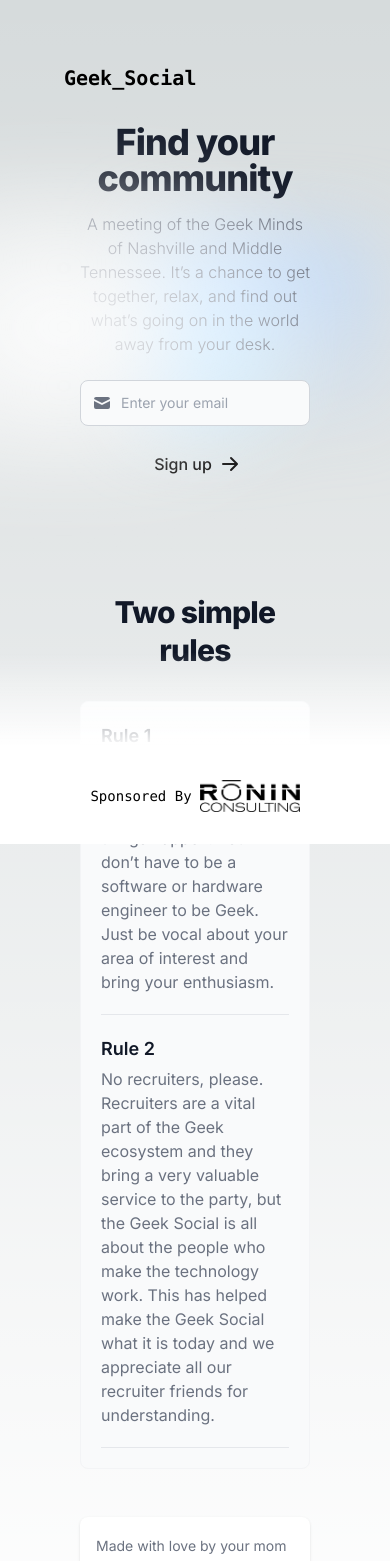
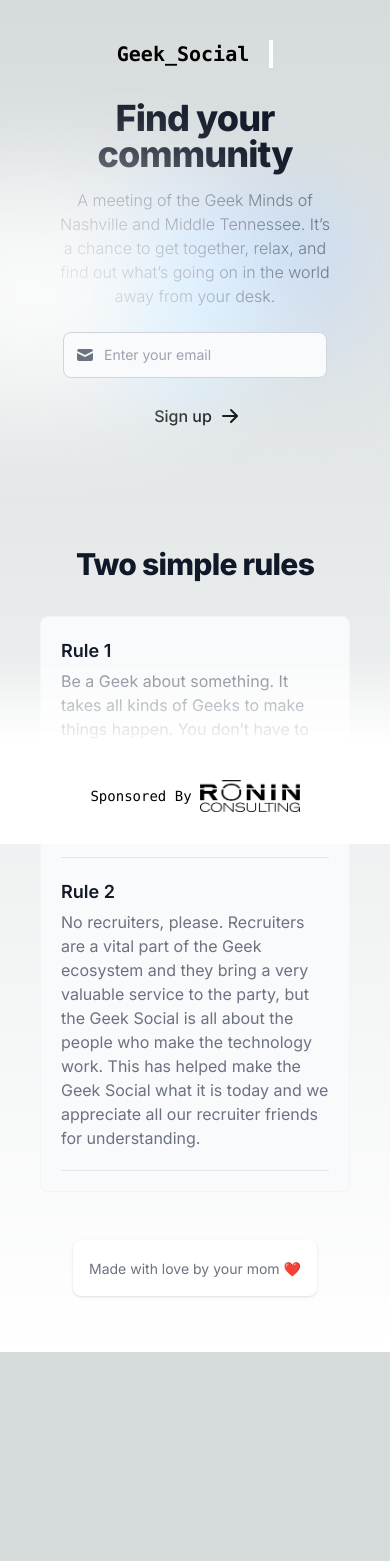
Before and after one commit to blakeccross/geek-social, a Next.js app: page / in a window 390 px wide. Shown: the top 1561 px of the page. After the commit the page ends 1352 px from the top, so only its background shows below. Built offline with nearby package versions, Linux system fonts and the light colour scheme.

Commit message:
Changed dark mode and styling

```diff
--- a/src/app/globals.css
+++ b/src/app/globals.css
@@ -11,8 +11,8 @@
 @media (prefers-color-scheme: dark) {
   :root {
     --foreground-rgb: 255, 255, 255;
-    --background-start-rgb: 0, 0, 0;
-    --background-end-rgb: 0, 0, 0;
+    --background-start-rgb: 26, 26, 26;
+    --background-end-rgb: 33, 33, 33;
   }
 }
 
--- a/src/app/page.tsx
+++ b/src/app/page.tsx
@@ -3,14 +3,14 @@ import logo from "../../public/ronin.png";
 
 export default function Home() {
   return (
-    <main className="flex flex-col min-h-screen items-center justify-between p-16">
-      <div className="z-10 w-full max-w-5xl items-center justify-between font-mono text-sm lg:flex">
-        <div className="w-max">
+    <main className="flex flex-col min-h-screen items-center justify-between p-10">
+      <div className="z-10 flex w-full max-w-5xl items-center justify-center  lg:justify-between font-mono text-sm lg:flex">
+        <div className="flex lg:block justify-center">
           <h1 className="animate-typing overflow-hidden whitespace-nowrap border-r-4 border-r-white pr-5 text-xl font-bold">
             Geek_Social
           </h1>
         </div>
-        <div className="fixed bottom-0 left-0 flex h-48 w-full items-end justify-center bg-gradient-to-t from-white via-white dark:from-black dark:via-black lg:static lg:h-auto lg:w-auto lg:bg-none">
+        <div className="fixed bottom-0 left-0 flex h-48 w-full items-end justify-center bg-gradient-to-t from-white via-white dark:from-zinc-800 dark:via-zinc-800 lg:static lg:h-auto lg:w-auto lg:bg-none">
           <a
             className="pointer-events-none flex place-items-center gap-2 p-8 lg:pointer-events-auto lg:p-0"
             href="https://vercel.com?utm_source=create-next-app&utm_medium=appdir-template&utm_campaign=create-next-app"
@@ -93,7 +93,7 @@ export default function Home() {
         </div>
       </section>
       <section>
-        <div className="max-w-screen-xl px-4 py-8 mx-auto lg:px-6 sm:py-16 lg:py-24">
+        <div className="max-w-screen-xl py-8 mx-auto lg:px-6 lg:py-24">
           <div className="text-center">
             <h2 className="text-3xl font-extrabold leading-tight tracking-tight text-gray-900 sm:text-4xl dark:text-white">
               Two simple rules
```
